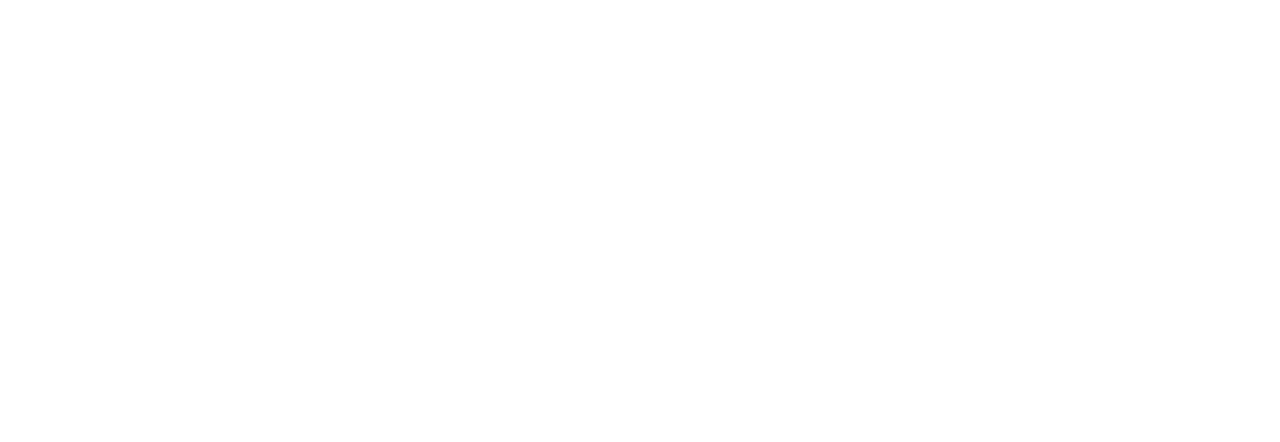
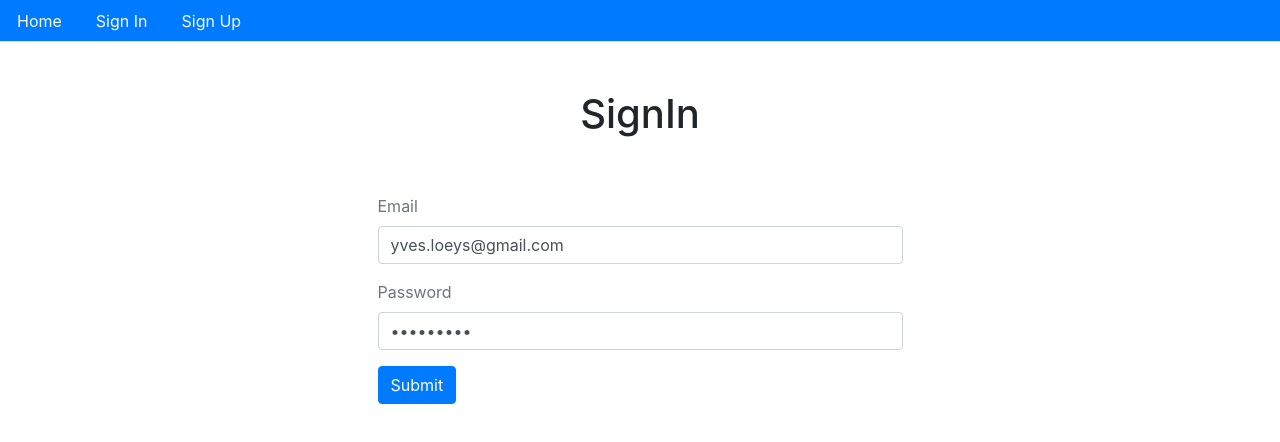
Before and after one commit to yves0409/MERN_BoilerPlate, a React (Create React App) app in the folder frontend/: page /signin in a window 1280 px wide. Shown: the top 442 px of the page. Built offline with nearby package versions, Linux system fonts and the light colour scheme.

Commit message:
Signin form added

```diff
--- a/frontend/src/Routes.js
+++ b/frontend/src/Routes.js
@@ -2,6 +2,7 @@
 import {BrowserRouter,Switch,Route} from 'react-router-dom'
 import  App from './App'
 import Signup from './auth/Signup'
+import Signin from './auth/Signin'
 
 const Routes = () => {
     return (
@@ -9,6 +10,7 @@
             <Switch>
                 <Route path="/" exact component={App}/>
                 <Route path="/signup" component={Signup}/>
+                <Route path="/signin" component={Signin}/>
             </Switch>
         </BrowserRouter>
     )
--- /dev/null
+++ b/frontend/src/auth/Signin.js
@@ -0,0 +1,83 @@
+import React,{useState} from 'react'
+import {Link,Redirect} from 'react-router-dom'
+import axios from 'axios'
+import Layout from '../core/Layout'
+import {ToastContainer,toast} from 'react-toastify'
+import 'react-toastify/dist/ReactToastify.min.css'
+
+const Signin = () => {
+    const [values,setValues] = useState({
+
+        email:'yves.loeys@gmail.com',
+        password:'shady0409',
+        buttonText:'Submit'
+    })
+
+    const {email,password,buttonText} = values
+
+   const  handleChange=(name)=> (event)=> {
+       console.log(event.target.value);
+       setValues({...values,[name]:event.target.value})
+    }
+
+    const handleSubmit = event => {
+      console.log('submitted');
+      event.preventDefault();
+      setValues({...values,buttonText:'Submitting'})
+
+      axios({
+          method: 'POST',
+          url:`${process.env.REACT_APP_API}/signin`,
+          data: {email,password}
+        })
+      .then(response => {
+          console.log('Signin success',response);
+
+          //save values(user,token) in localstorage/cookie
+          setValues({...values,name:'',email:'',password:'',buttonText:'Submitted'})
+          toast.success(`Welcome back ${response.data.user.name}`)
+      })
+      .catch(error => {
+          console.log(error);
+          console.log('Signin error',error.response.data);
+          setValues({...values,buttonText:'Submit'})
+          toast.error(error.response.data.error)
+      })
+    }
+
+    const signInForm =()=> (
+        <form>
+
+
+          <div className="form-group">
+              <label className="text-muted">Email</label>
+              <input onChange={handleChange('email')} value={email} type="email" className="form-control"/>
+          </div>
+
+          <div className="form-group">
+              <label className="text-muted">Password</label>
+              <input onChange={handleChange('password')} value={password} type="password" className="form-control"/>
+          </div>
+
+          <div>
+              <button className="btn btn-primary" onClick={handleSubmit}>{buttonText}</button>
+          </div>
+
+        </form>
+    )
+    return (
+        <Layout>
+            {/* {JSON.stringify({email,password})} */}
+            <div className="col-md-6 offset-md-3">
+            <ToastContainer/>
+             <h1 className="p-5 text-center" >SignIn</h1>
+             {signInForm()}
+
+            </div>
+
+
+        </Layout>
+    )
+}
+
+export default Signin
--- a/frontend/src/core/Layout.js
+++ b/frontend/src/core/Layout.js
@@ -6,6 +6,11 @@
       <ul className="nav nav-tabs bg-primary">
           <li className="nav-item">
               <Link to="/" className="text-light nav-link">Home</Link>
+          </li>
+
+          <li className="nav-item">
+              <Link to="/signin" className="text-light nav-link">Sign In</Link>
+
           </li>
 
           <li className="nav-item">
```
